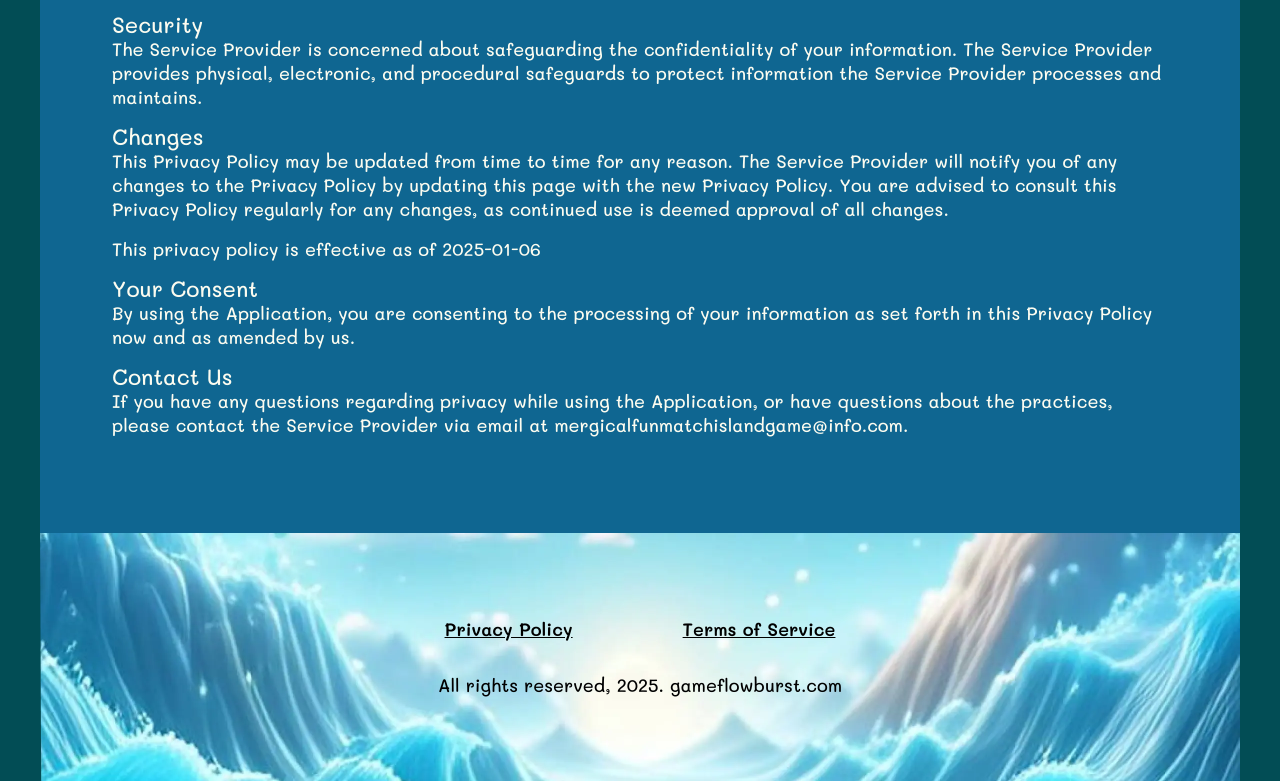
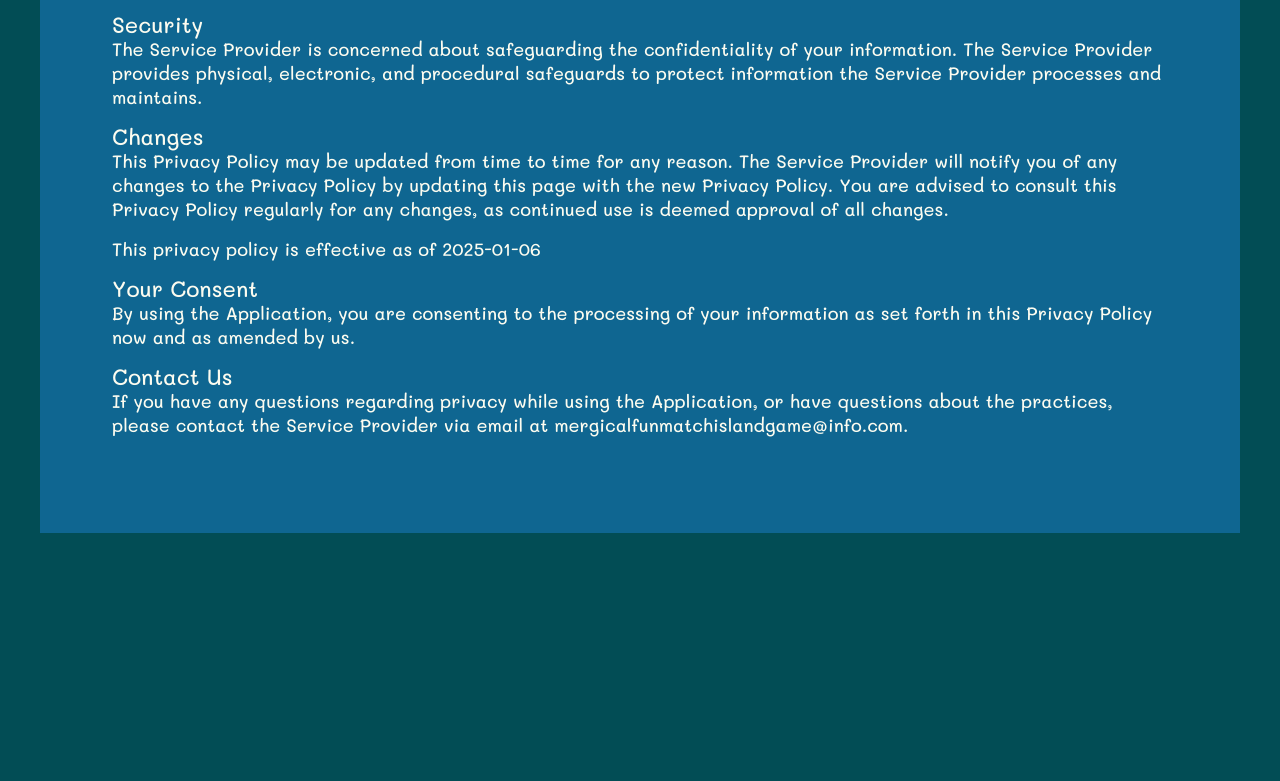
Before and after one commit to VitaliyOl/fun-match-island, a website built with Vite: page src/privacy-policy.html in a window 1280 px wide. Shown: the part 1547-2328 px from the top of the page. After the commit the page ends 2080 px from the top, so only its background shows below. Built offline with nearby package versions, Linux system fonts and the light colour scheme; a web font is replaced by a local one.

Commit message:
Update privacy-policy.html

```diff
--- a/src/privacy-policy.html
+++ b/src/privacy-policy.html
@@ -180,15 +180,7 @@
         </p>
       </section>
     </main>
-    <footer class="container footer">
-      <div class="footer-wrap">
-        <div class="footer-inner">
-          <a href="./privacy-policy.html" class="policy">Privacy Policy</a>
-          <a href="./terms-of-service.html" class="service">Terms of Service</a>
-        </div>
-        <p class="reserved">All rights reserved, 2025. gameflowburst.com</p>
-      </div>
-    </footer>
+    <load ="partials/footer.html" />
     <script type="module" src="./main.js"></script>
   </body>
 </html>
```
